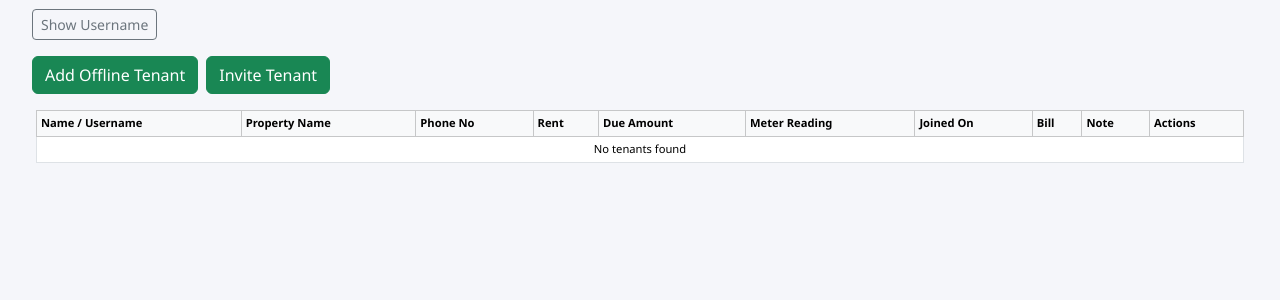
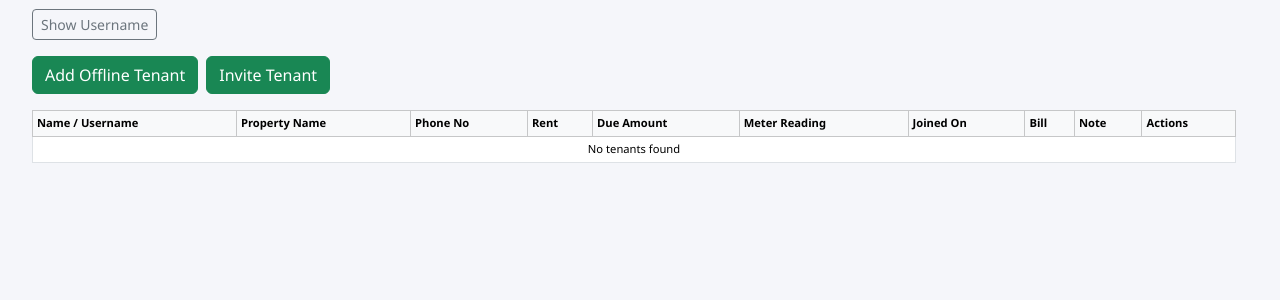
Before and after one commit to Sahil2839/RentKhata_Mobile, a Django app: page /manage-tenants/ in a window 1280 px wide. Shown: the part 144-444 px from the top of the page. Run offline with Django 5.2, Linux system fonts and the light colour scheme; the visitor is signed in with stand-in values (Sample User, id 1).

Commit message:
layout change

```diff
--- a/templates/accounts/manage_tenants.html
+++ b/templates/accounts/manage_tenants.html
@@ -220,7 +220,8 @@
   </tbody>
 </table>  {% endcomment %}
 
-<div class="container-fluid mt-2 px-1"> <!-- smaller padding -->
+<div class="container-fluid mt-2" style="padding-left:0;">
+
 
   <!-- Tenants Table -->
   <table class="table table-bordered table-hover table-sm mb-0" style="font-size:0.7rem;">
```
